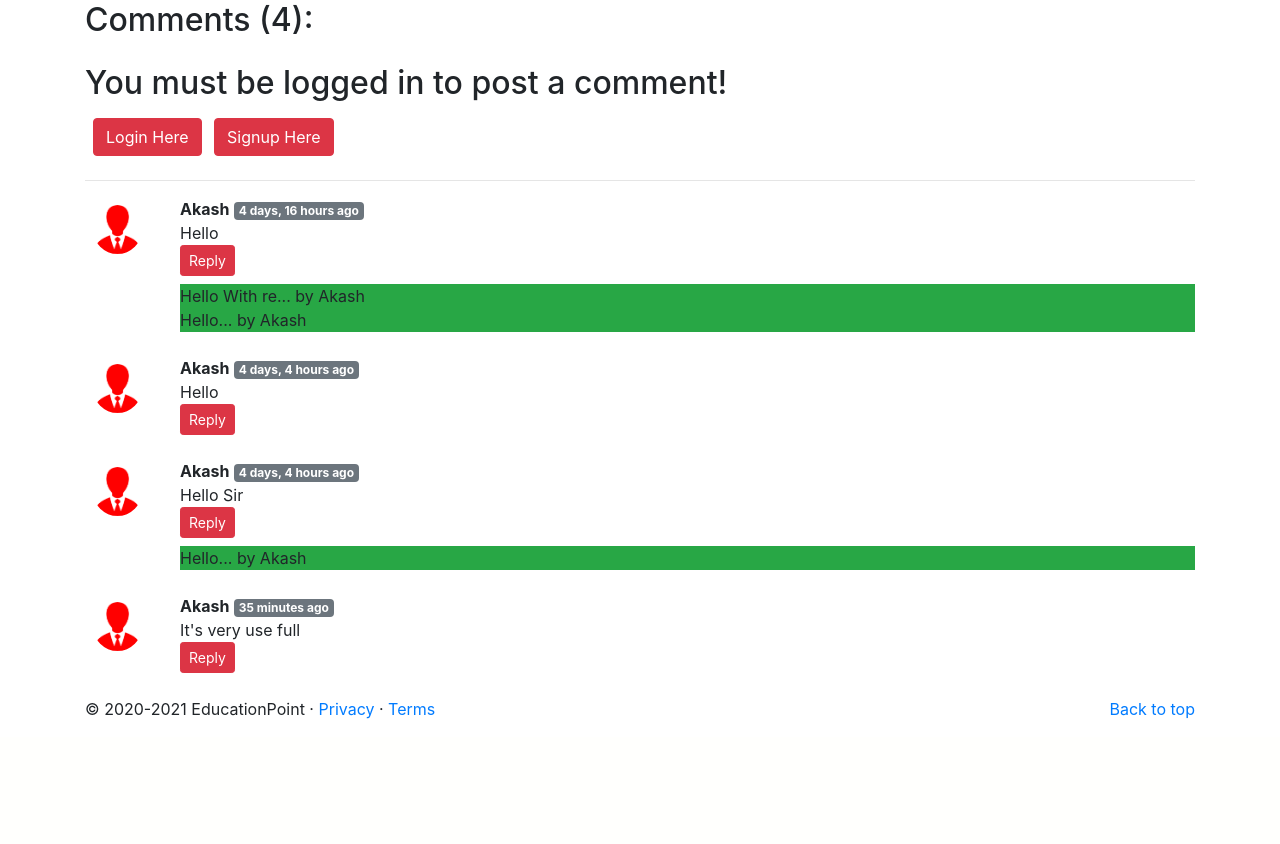
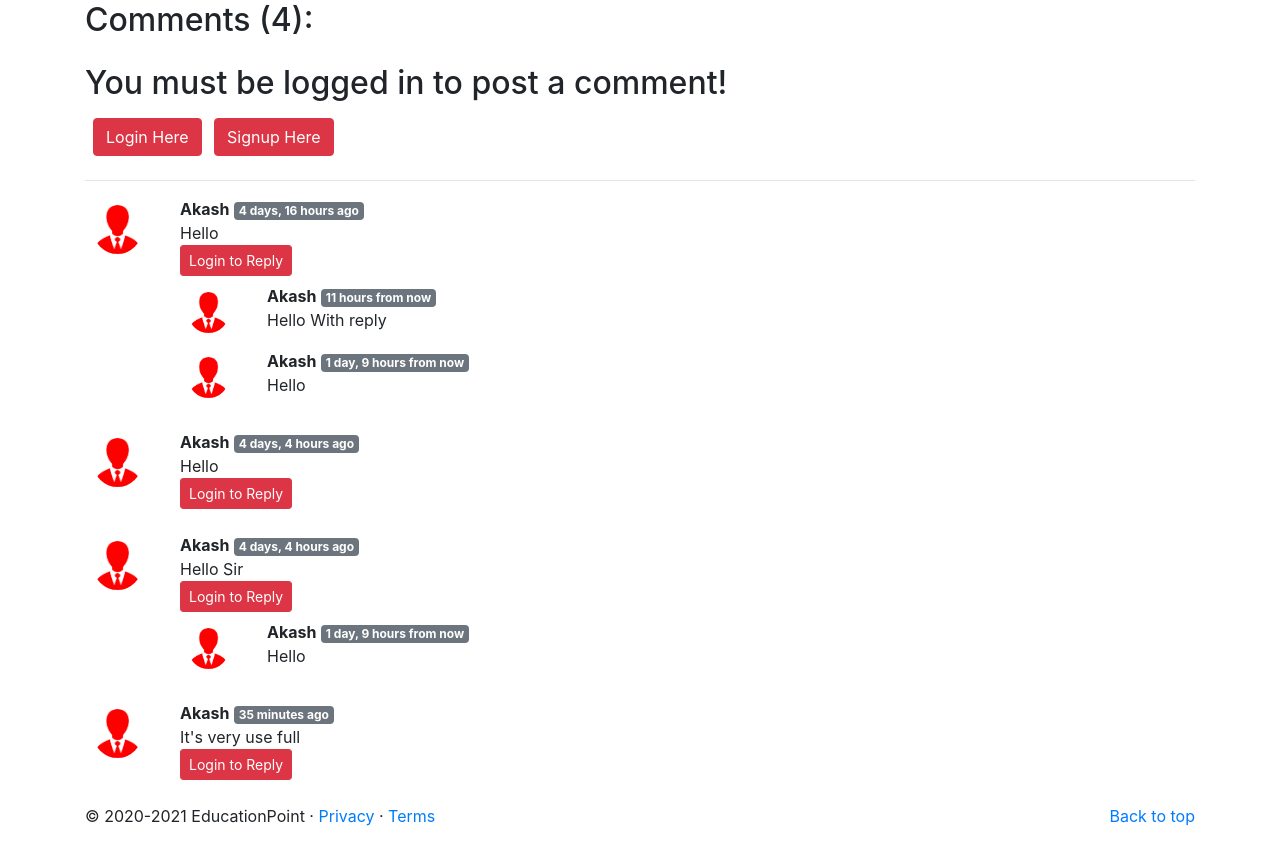
Before and after one commit to AkashSingh3031/EducationPoint, a Django app: a page that uses templates/blog/blogPost.html in a window 1280 px wide. Shown: the part 659-1503 px from the top of the page. Before the commit the page ends 1378 px from the top, so only its background shows below. Run offline with Django 3.2, Linux system fonts and the light colour scheme; data comes from the database, SQL or seed files in the repository; some libraries are stand-ins or nearby versions.

Commit message:
Added EducationPoint File

```diff
--- a/templates/blog/blogPost.html
+++ b/templates/blog/blogPost.html
@@ -53,9 +53,10 @@
                 </div>
                 <div class="col-md-11">
                         <b>{{comment.user.username}}</b> <span class="badge badge-secondary">
-                                {{comment.timeStamp | naturaltime}} </span>
+                                {{comment.timeStamp|naturaltime}} </span>
                         <div> {{comment.comment}} </div>
                         <div class="reply mx-0">
+                                {% if user.is_authenticated %}
                                 <button class="btn btn-sm btn-danger" type="button" data-toggle="collapse"
                                         data-target="#replyBox{{comment.sno}}" aria-expanded="false"
                                         aria-controls="replyBox{{comment.sno}}">
@@ -70,17 +71,35 @@
                                                                                 Reply:</b></label>
                                                                 <input type="text" class="form-control" name="comment"
                                                                         placeholder="Enter your reply here">
-                                                                <input type="hidden" name="parentSno" value="{{comment.sno}}">
+                                                                <input type="hidden" name="parentSno"
+                                                                        value="{{comment.sno}}">
                                                         </div>
                                                         <input type="hidden" name="postSno" value="{{post.sno}}">
                                                         <button type="submit" class="btn btn-danger">Submit</button>
                                                 </form>
                                         </div>
                                 </div>
-                                <div class="replies bg-success my-2">
+                                {% else %}
+                                <button class="btn btn-sm btn-danger" type="button" data-toggle="collapse"
+                                        data-target="#replyBox{{comment.sno}}" aria-expanded="false"
+                                        aria-controls="replyBox{{comment.sno}}" disable>
+                                        Login to Reply
+                                </button>
+                                {% endif %}
+                                <div class="replies my-2">
                                         {% for reply in replyDict|get_val:comment.sno %}
-                                                {{reply}}
-                                                <br>
+                                        <div class="row my-2">
+                                                <div class="col-md-1">
+                                                        <img class="userPic rounded-circle w-100 p-2"
+                                                                src="/static/common/img/user.png">
+                                                </div>
+                                        <div class="col-md-11">
+                                        {% comment %} {{reply.comment}} {% endcomment %}
+                                        <b>{{reply.user.username}}</b> <span class="badge badge-secondary">
+                                        {{reply.timeStamp|naturaltime}} </span><div> {{reply.comment}} </div>
+                                        </div>
+                                        <br>
+                                        </div>
                                         {% endfor %}
                                 </div>
                         </div>
```
